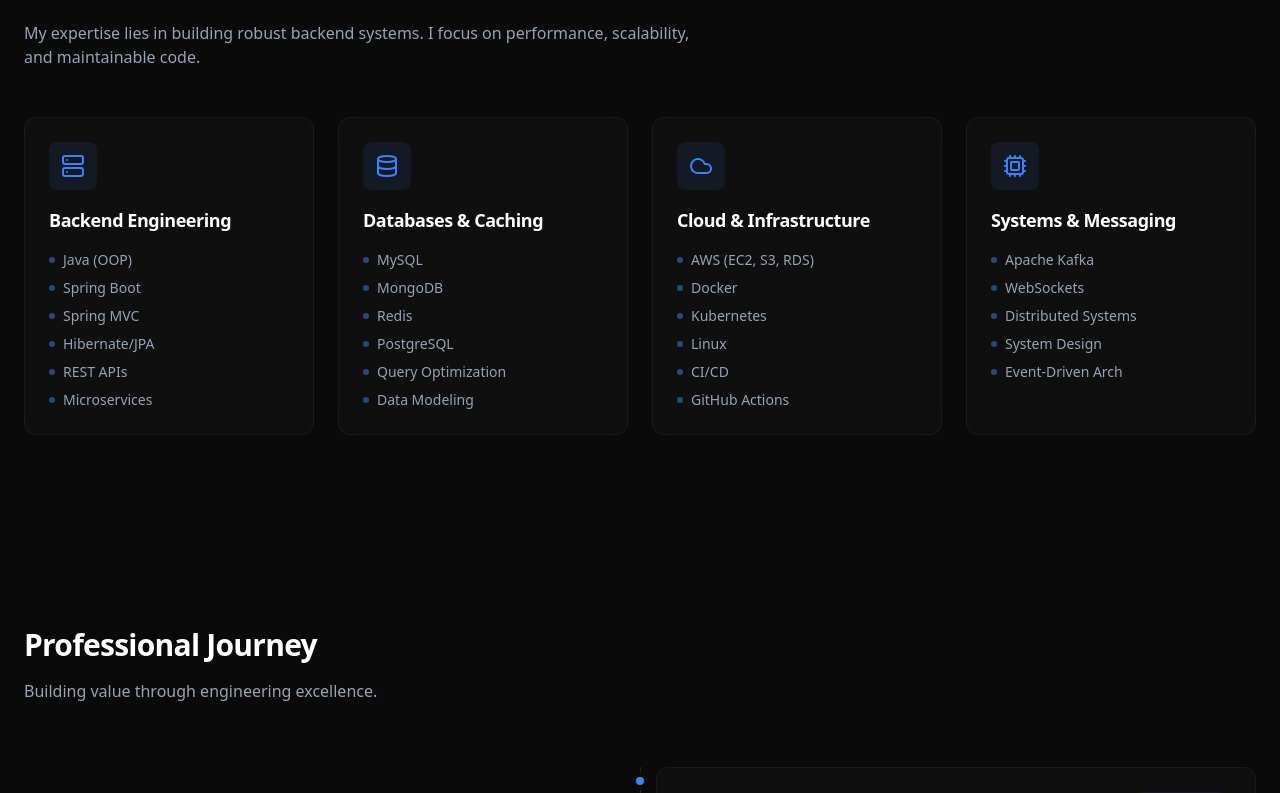
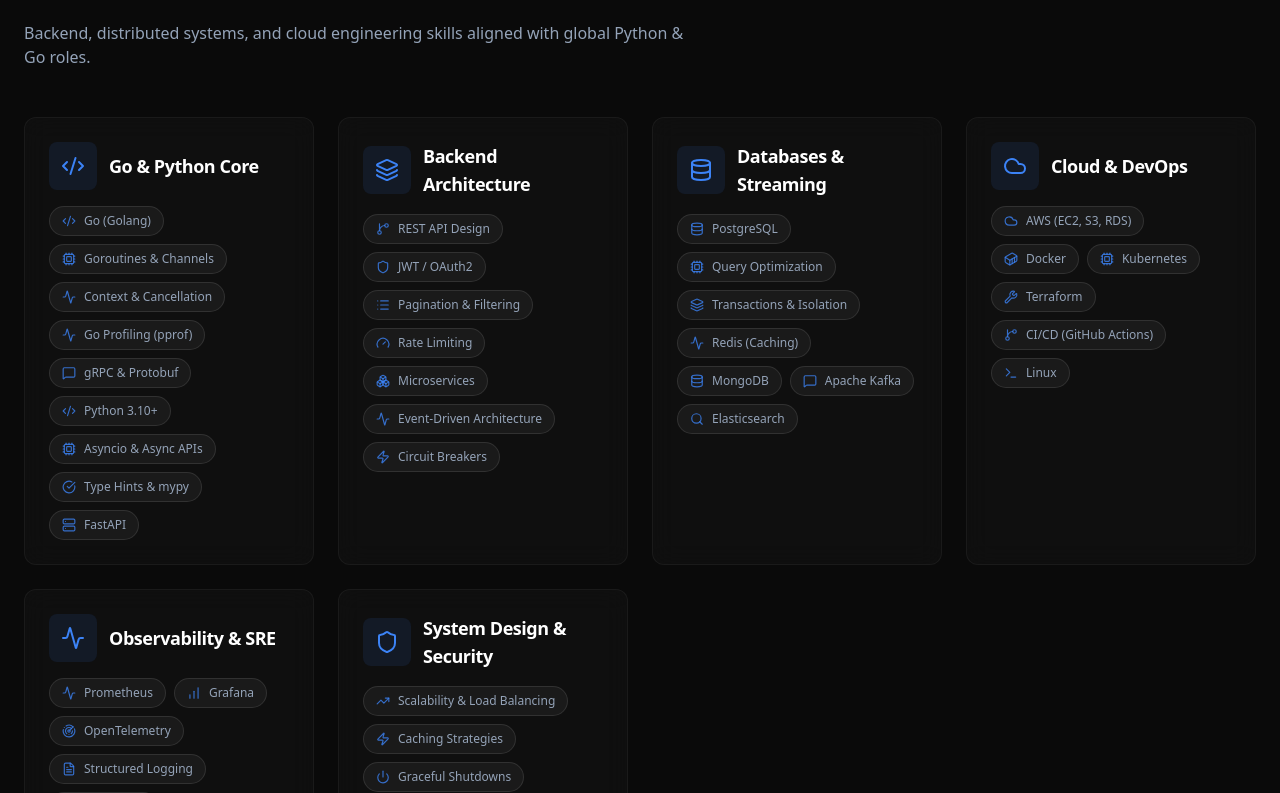
Before and after one commit to abhinavkumar03/backend-engineer-portfolio, a Next.js app: page / in a window 1280 px wide. Shown: the part 927-1720 px from the top of the page. Built offline with nearby package versions, Linux system fonts and the light colour scheme.

Commit message:
skills ui update

```diff
--- a/src/components/Hero.tsx
+++ b/src/components/Hero.tsx
@@ -38,7 +38,7 @@
                         transition={{ duration: 0.5, delay: 0.2 }}
                         className="flex flex-col sm:flex-row gap-4"
                     >
-                        <Button size="lg" className="group" onClick={() => document.getElementById('projects')?.scrollIntoView({ behavior: 'smooth' })}>
+                        <Button size="lg" className="group cursor-pointer" onClick={() => document.getElementById('projects')?.scrollIntoView({ behavior: 'smooth' })}>
                             {hero.ctaPrimary}
                             <ArrowRight className="ml-2 h-4 w-4 transition-transform group-hover:translate-x-1" />
                         </Button>
--- a/src/components/Skills.tsx
+++ b/src/components/Skills.tsx
@@ -1,15 +1,9 @@
 "use client";
 
 import { motion } from "framer-motion";
-import { Server, Database, Cloud, Code2, Terminal, Cpu } from "lucide-react";
+import * as Icons from "lucide-react";
 import portfolioData from "@/data/portfolio.json";
-
-const iconMap: Record<string, any> = {
-    "Backend Engineering": Server,
-    "Databases & Caching": Database,
-    "Cloud & Infrastructure": Cloud,
-    "Systems & Messaging": Cpu
-};
+import type { LucideIcon } from "lucide-react";
 
 export default function Skills() {
     const { skills } = portfolioData;
@@ -17,37 +11,64 @@
     return (
         <section className="py-24 bg-background relative">
             <div className="container px-4 md:px-6">
-                <div className="mb-12">
-                    <h2 className="text-3xl font-bold tracking-tight text-white mb-4">Technical Arsenal</h2>
-                    <p className="text-muted-foreground max-w-2xl">
-                        My expertise lies in building robust backend systems. I focus on performance, scalability, and maintainable code.
+                <div className="mb-12 max-w-2xl">
+                    <h2 className="text-3xl font-bold tracking-tight text-white mb-4">
+                        Technical Arsenal
+                    </h2>
+                    <p className="text-muted-foreground">
+                        Backend, distributed systems, and cloud engineering skills aligned
+                        with global Python & Go roles.
                     </p>
                 </div>
 
                 <div className="grid grid-cols-1 md:grid-cols-2 lg:grid-cols-4 gap-6">
-                    {skills.map((skill, index) => {
-                        const Icon = iconMap[skill.category] || Terminal;
+                    {skills.map((group, index) => {
+                        const CategoryIcon =
+                            (Icons as Record<string, LucideIcon>)[group.icon] ||
+                            Icons.Terminal;
 
                         return (
                             <motion.div
-                                key={skill.category}
+                                key={group.category}
                                 initial={{ opacity: 0, y: 20 }}
                                 whileInView={{ opacity: 1, y: 0 }}
                                 viewport={{ once: true }}
                                 transition={{ delay: index * 0.1 }}
-                                className="glass-card p-6 rounded-xl group"
+                                className="glass-card p-6 rounded-xl group
+                           hover:border-primary/40 transition-all"
                             >
-                                <div className="mb-4 p-3 rounded-lg bg-primary/10 w-fit group-hover:bg-primary/20 transition-colors">
-                                    <Icon className="w-6 h-6 text-primary" />
+                                {/* Category Header */}
+                                <div className="flex items-center gap-3 mb-4">
+                                    <div className="p-3 rounded-lg bg-primary/10 group-hover:bg-primary/20 transition-colors">
+                                        <CategoryIcon className="w-6 h-6 text-primary" />
+                                    </div>
+                                    <h3 className="text-lg font-semibold text-white">
+                                        {group.category}
+                                    </h3>
                                 </div>
-                                <h3 className="text-lg font-semibold text-white mb-4">{skill.category}</h3>
-                                <ul className="space-y-2">
-                                    {skill.items.map((item) => (
-                                        <li key={item} className="text-sm text-muted-foreground flex items-center">
-                                            <span className="w-1.5 h-1.5 rounded-full bg-primary/50 mr-2" />
-                                            {item}
-                                        </li>
-                                    ))}
+
+                                {/* Skills */}
+                                <ul className="flex flex-wrap gap-2">
+                                    {group.items.map((item) => {
+                                        const SkillIcon =
+                                            (Icons as Record<string, LucideIcon>)[item.icon] ||
+                                            Icons.Terminal;
+
+                                        return (
+                                            <motion.li
+                                                key={item.name}
+                                                whileHover={{ y: -2 }}
+                                                className="flex items-center gap-2 px-3 py-1.5
+                                   rounded-full bg-white/5 border border-white/10
+                                   text-xs text-muted-foreground
+                                   hover:text-white hover:border-primary/40
+                                   transition-all"
+                                            >
+                                                <SkillIcon className="w-3.5 h-3.5 text-primary/80" />
+                                                {item.name}
+                                            </motion.li>
+                                        );
+                                    })}
                                 </ul>
                             </motion.div>
                         );
--- a/src/data/portfolio.json
+++ b/src/data/portfolio.json
@@ -18,46 +18,195 @@
     },
     "skills": [
         {
-            "category": "Backend Engineering",
+            "category": "Go & Python Core",
+            "icon": "Code2",
             "items": [
-                "Java (OOP)",
-                "Spring Boot",
-                "Spring MVC",
-                "Hibernate/JPA",
-                "REST APIs",
-                "Microservices"
+                {
+                    "name": "Go (Golang)",
+                    "icon": "Code2"
+                },
+                {
+                    "name": "Goroutines & Channels",
+                    "icon": "Cpu"
+                },
+                {
+                    "name": "Context & Cancellation",
+                    "icon": "Activity"
+                },
+                {
+                    "name": "Go Profiling (pprof)",
+                    "icon": "Activity"
+                },
+                {
+                    "name": "gRPC & Protobuf",
+                    "icon": "MessageSquare"
+                },
+                {
+                    "name": "Python 3.10+",
+                    "icon": "Code2"
+                },
+                {
+                    "name": "Asyncio & Async APIs",
+                    "icon": "Cpu"
+                },
+                {
+                    "name": "Type Hints & mypy",
+                    "icon": "CheckCircle"
+                },
+                {
+                    "name": "FastAPI",
+                    "icon": "Server"
+                }
             ]
         },
         {
-            "category": "Databases & Caching",
+            "category": "Backend Architecture",
+            "icon": "Layers",
             "items": [
-                "MySQL",
-                "MongoDB",
-                "Redis",
-                "PostgreSQL",
-                "Query Optimization",
-                "Data Modeling"
+                {
+                    "name": "REST API Design",
+                    "icon": "GitBranch"
+                },
+                {
+                    "name": "JWT / OAuth2",
+                    "icon": "Shield"
+                },
+                {
+                    "name": "Pagination & Filtering",
+                    "icon": "List"
+                },
+                {
+                    "name": "Rate Limiting",
+                    "icon": "Gauge"
+                },
+                {
+                    "name": "Microservices",
+                    "icon": "Boxes"
+                },
+                {
+                    "name": "Event-Driven Architecture",
+                    "icon": "Activity"
+                },
+                {
+                    "name": "Circuit Breakers",
+                    "icon": "Zap"
+                }
             ]
         },
         {
-            "category": "Cloud & Infrastructure",
+            "category": "Databases & Streaming",
+            "icon": "Database",
             "items": [
-                "AWS (EC2, S3, RDS)",
-                "Docker",
-                "Kubernetes",
-                "Linux",
-                "CI/CD",
-                "GitHub Actions"
+                {
+                    "name": "PostgreSQL",
+                    "icon": "Database"
+                },
+                {
+                    "name": "Query Optimization",
+                    "icon": "Cpu"
+                },
+                {
+                    "name": "Transactions & Isolation",
+                    "icon": "Layers"
+                },
+                {
+                    "name": "Redis (Caching)",
+                    "icon": "Activity"
+                },
+                {
+                    "name": "MongoDB",
+                    "icon": "Database"
+                },
+                {
+                    "name": "Apache Kafka",
+                    "icon": "MessageSquare"
+                },
+                {
+                    "name": "Elasticsearch",
+                    "icon": "Search"
+                }
             ]
         },
         {
-            "category": "Systems & Messaging",
+            "category": "Cloud & DevOps",
+            "icon": "Cloud",
             "items": [
-                "Apache Kafka",
-                "WebSockets",
-                "Distributed Systems",
-                "System Design",
-                "Event-Driven Arch"
+                {
+                    "name": "AWS (EC2, S3, RDS)",
+                    "icon": "Cloud"
+                },
+                {
+                    "name": "Docker",
+                    "icon": "Container"
+                },
+                {
+                    "name": "Kubernetes",
+                    "icon": "Cpu"
+                },
+                {
+                    "name": "Terraform",
+                    "icon": "Wrench"
+                },
+                {
+                    "name": "CI/CD (GitHub Actions)",
+                    "icon": "GitBranch"
+                },
+                {
+                    "name": "Linux",
+                    "icon": "Terminal"
+                }
+            ]
+        },
+        {
+            "category": "Observability & SRE",
+            "icon": "Activity",
+            "items": [
+                {
+                    "name": "Prometheus",
+                    "icon": "Activity"
+                },
+                {
+                    "name": "Grafana",
+                    "icon": "BarChart"
+                },
+                {
+                    "name": "OpenTelemetry",
+                    "icon": "Radar"
+                },
+                {
+                    "name": "Structured Logging",
+                    "icon": "FileText"
+                },
+                {
+                    "name": "SLIs / SLOs",
+                    "icon": "Gauge"
+                }
+            ]
+        },
+        {
+            "category": "System Design & Security",
+            "icon": "Shield",
+            "items": [
+                {
+                    "name": "Scalability & Load Balancing",
+                    "icon": "TrendingUp"
+                },
+                {
+                    "name": "Caching Strategies",
+                    "icon": "Zap"
+                },
+                {
+                    "name": "Graceful Shutdowns",
+                    "icon": "Power"
+                },
+                {
+                    "name": "OWASP Top 10",
+                    "icon": "ShieldAlert"
+                },
+                {
+                    "name": "RBAC & API Security",
+                    "icon": "Lock"
+                }
             ]
         }
     ],
```
